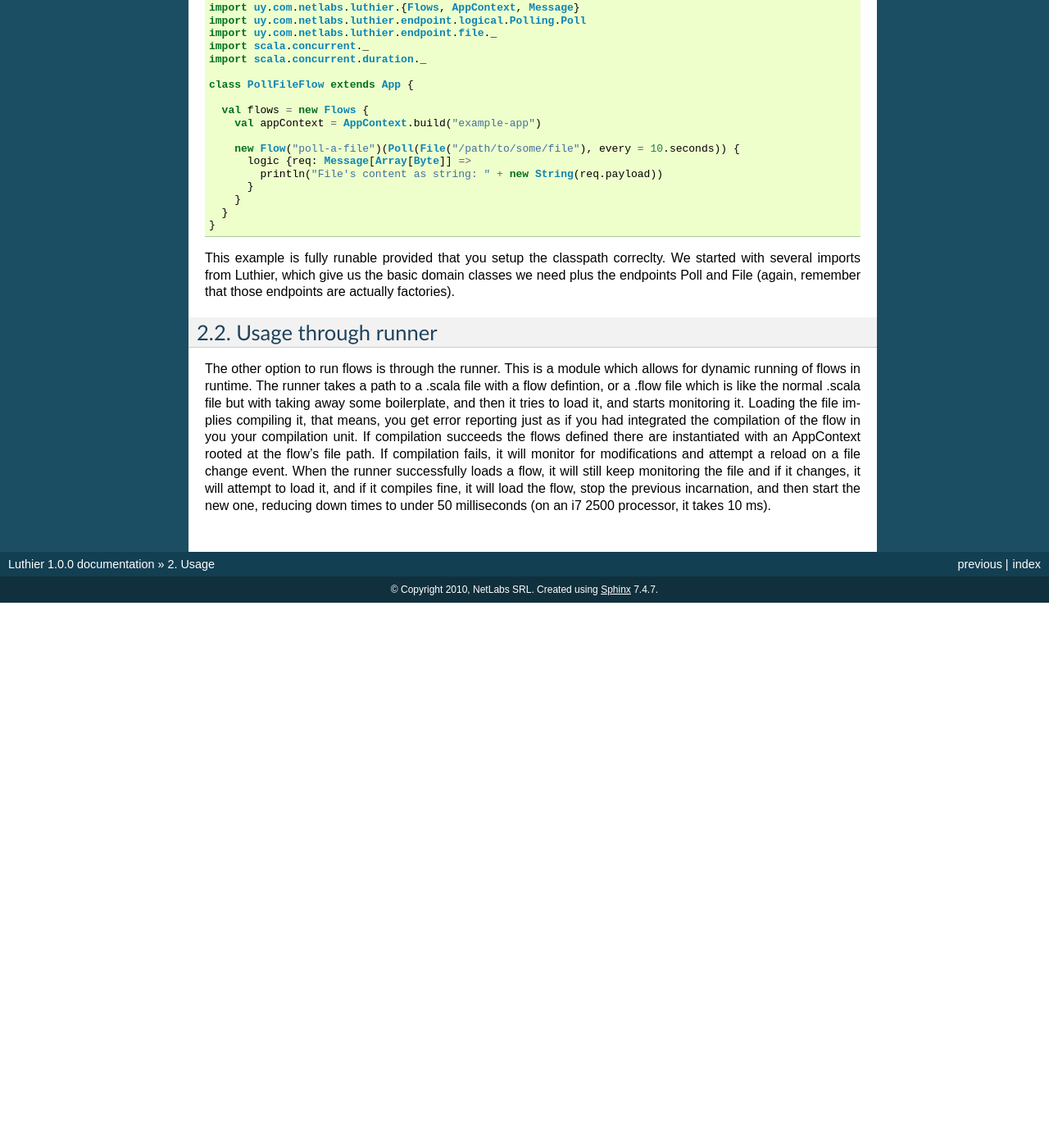
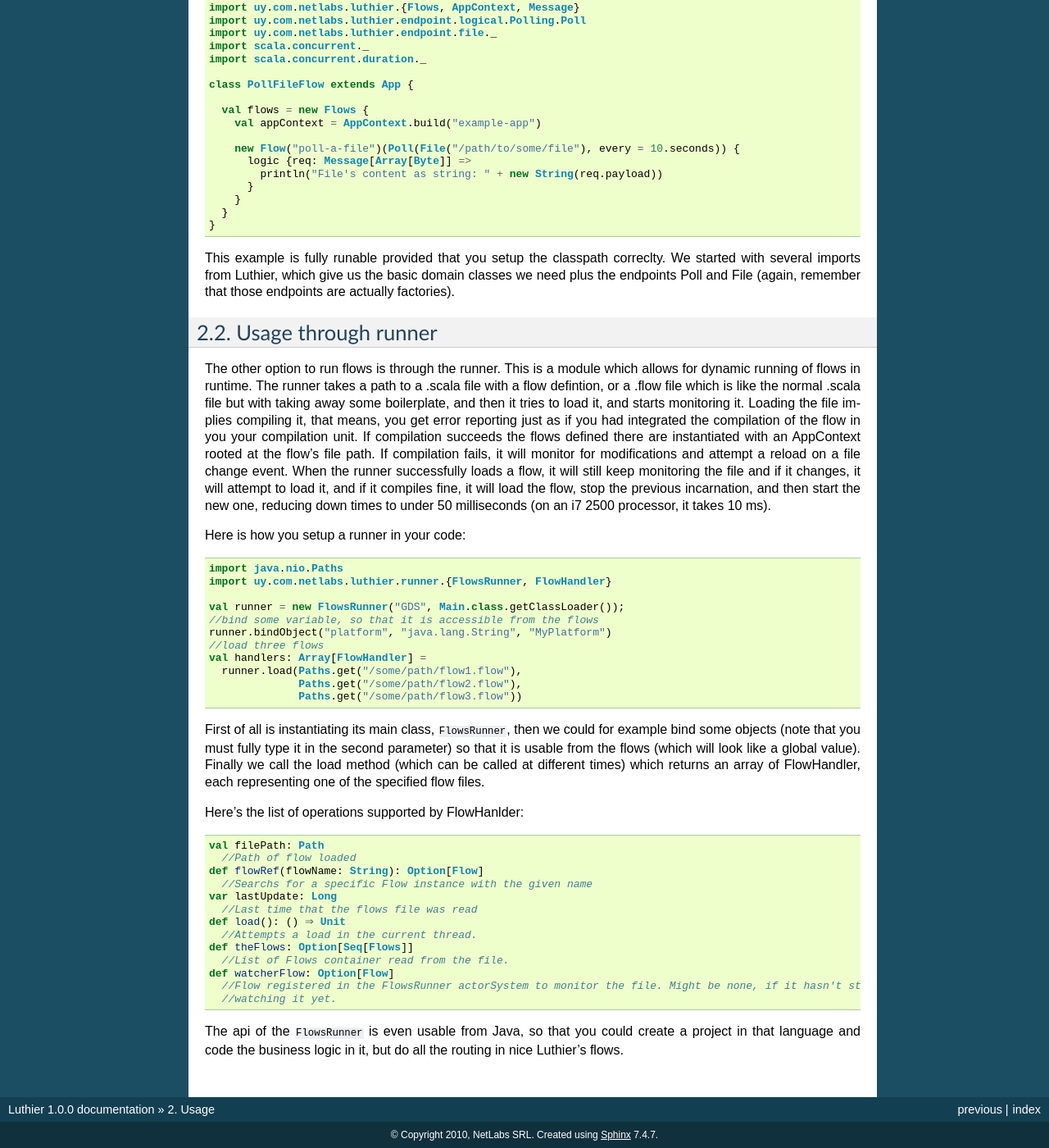
Before and after one commit to netlabs-foundation/luthier, a Sphinx documentation site: the page built from doc/sphinx/usage.rst, in a window 1280 px wide and 1400 px high, scrolled down 1331 px. Shown: the whole window at 82% size. Built offline with Sphinx 7.4.7, drawn with Linux system fonts in a browser that asks for light colours; before the commit the page ends 2066 px from its top, so only the background shows below that.

Commit message:
More documentation on FlowsRunners

```diff
--- a/doc/sphinx/usage.rst
+++ b/doc/sphinx/usage.rst
@@ -114,3 +114,45 @@ on a file change event.
 When the runner successfully loads a flow, it will still keep monitoring the file and if it changes, it will attempt to
 load it, and if it compiles fine, it will load the flow, stop the previous incarnation, and then start the new one,
 reducing down times to under 50 milliseconds (on an i7 2500 processor, it takes 10 ms).
+
+Here is how you setup a runner in your code:
+
+.. code-block:: scala
+
+  import java.nio.Paths
+  import uy.com.netlabs.luthier.runner.{FlowsRunner, FlowHandler}
+
+  val runner = new FlowsRunner("GDS", Main.class.getClassLoader());
+  //bind some variable, so that it is accessible from the flows
+  runner.bindObject("platform", "java.lang.String", "MyPlatform")
+  //load three flows
+  val handlers: Array[FlowHandler] =
+    runner.load(Paths.get("/some/path/flow1.flow"),
+                Paths.get("/some/path/flow2.flow"),
+                Paths.get("/some/path/flow3.flow"))
+
+First of all is instantiating its main class, ``FlowsRunner``, then we could for example bind some objects (note
+that you must fully type it in the second parameter) so that it is usable from the flows (which will look like a global
+value). Finally we call the load method (which can be called at different times) which returns an array of FlowHandler,
+each representing one of the specified flow files.
+
+Here's the list of operations supported by FlowHanlder:
+
+.. code-block:: scala
+
+  val filePath: Path
+    //Path of flow loaded
+  def flowRef(flowName: String): Option[Flow]
+    //Searchs for a specific Flow instance with the given name
+  var lastUpdate: Long
+    //Last time that the flows file was read
+  def load(): () ⇒ Unit
+    //Attempts a load in the current thread.
+  def theFlows: Option[Seq[Flows]]
+    //List of Flows container read from the file.
+  def watcherFlow: Option[Flow]
+    //Flow registered in the FlowsRunner actorSystem to monitor the file. Might be none, if it hasn't started
+    //watching it yet.
+
+The api of the ``FlowsRunner`` is even usable from Java, so that you could create a project in that language
+and code the business logic in it, but do all the routing in nice Luthier's flows.
```
